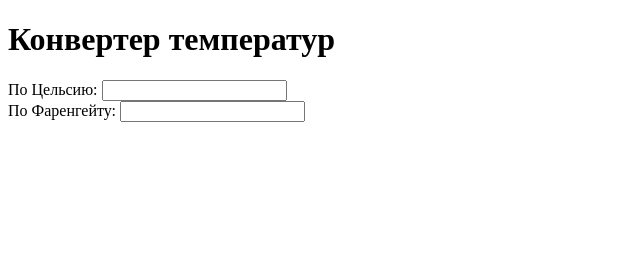
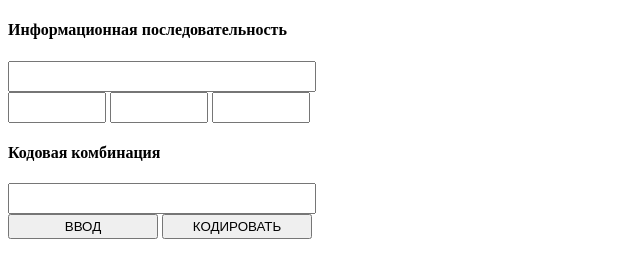
Before and after one commit to JackPumpkinHead/simple-app-electronjs, a website with bundled scripts: page src/index.html in a window 1280 px wide. Shown: the whole page, without its empty margins (0-640 px from the left). Built offline with nearby package versions, Linux system fonts and the light colour scheme; files whose address does not match are found by name.

Commit message:
before splitting into two parts

```diff
--- a/src/index.html
+++ b/src/index.html
@@ -2,19 +2,26 @@
 <html>
   <head>
     <meta charset="utf-8">
-    <title>Конвертер температур</title>
+    <title>Расширенный код Хэмминга</title>
     <link rel="stylesheet" href="../node_modules/bootstrap/dist/css/bootstrap.min.css">
+    <link rel="stylesheet" type="text/css" href="style.css">
   </head>
   <body>
-    <h1>Конвертер температур</h1>
+    <h4>Информационная последовательность</h4>
     <div class="form-group col-md-3">
-      <label for="celcius">По Цельсию:</label>
-      <input type="text" class="form-control" id="celcius" onkeyup="celciusToFahrenheit()">
+      <input type="text" class="form-control" id="" onkeyup="">
     </div>
+    <div>
+    	<input type="text" class="form-control-mini" id="" onkeyup="">
+    	<input type="text" class="form-control-mini" id="" onkeyup="">
+    	<input type="text" class="form-control-mini" id="" onkeyup="">
+    </div>
+    <h4>Кодовая комбинация</h4>
     <div class="form-group col-md-3">
-      <label for="fahrenheit">По Фаренгейту:</label>
-      <input type="text" class="form-control" id="fahrenheit" onkeyup="fahrenheitToCelcius()">
+      <input type="text" class="form-control" id="" onkeyup="">
     </div>
+     <button class="btn">ВВОД</button>
+     <button class="btn">КОДИРОВАТЬ</button>
     <script src="renderer.js"></script>
   </body>
 </html>
--- /dev/null
+++ b/src/style.css
@@ -0,0 +1,14 @@
+.btn {
+	height: 25px;
+	width: 150px;
+}
+
+.form-control {
+	height: 25px;
+	width: 300px;
+}
+
+.form-control-mini {
+	height: 25px;
+	width: 90px;
+}
```
